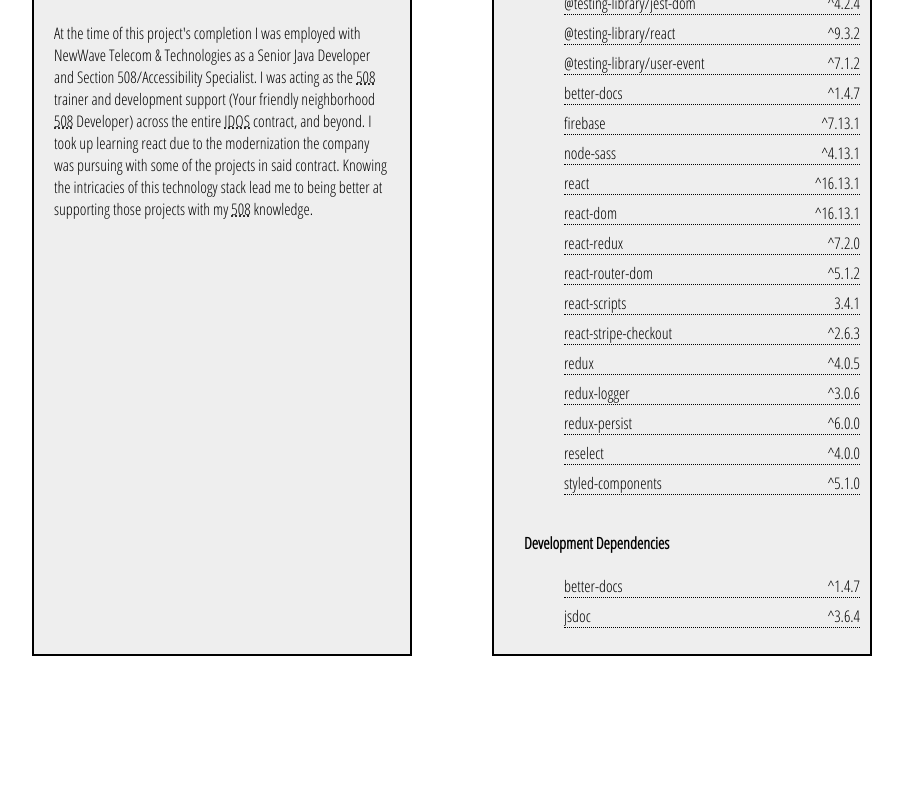
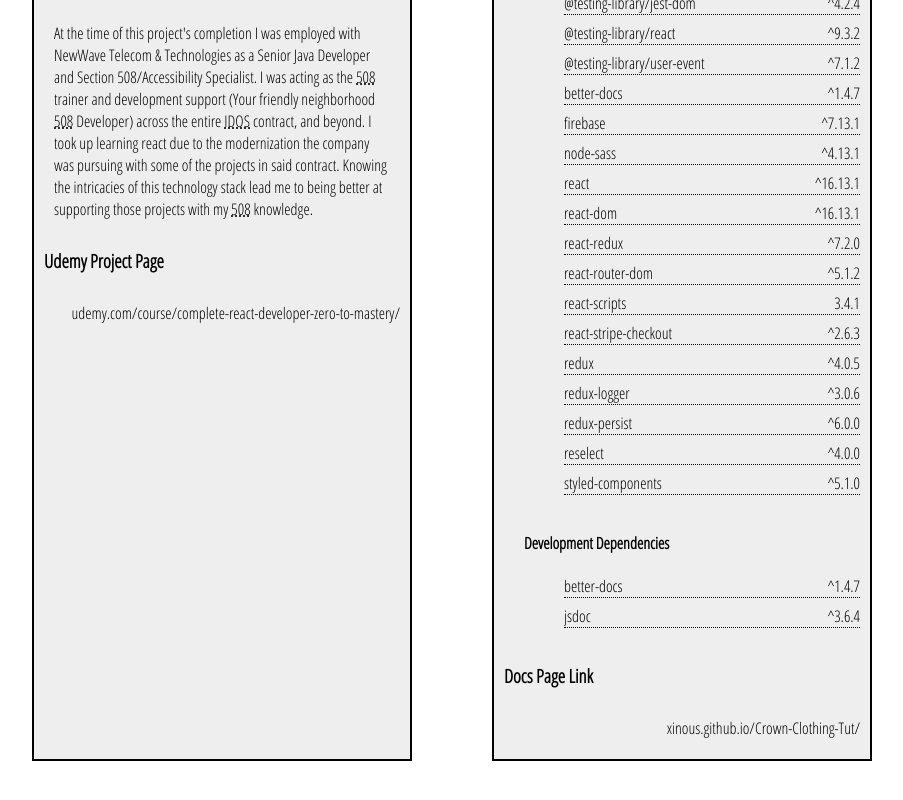
Before and after one commit to manningmicah/Crown-Clothing-Tut, a React (Create React App) app: page /about in a window 1280 px wide. Shown: the part 711-1511 px from the top of the page, without its empty margins (33-936 px from the left). Before the commit the page ends 1422 px from the top, so only its background shows below. Built offline with nearby package versions, Linux system fonts and the light colour scheme; no server answers.

Commit message:
Link accessibility and new links
add styles for hover, focus, active on the header links
change Link to NavLink in header
add link on about to project on Udemy
add link on about page for generated docs

```diff
--- a/src/components/main/header.styled.js
+++ b/src/components/main/header.styled.js
@@ -1,6 +1,6 @@
 import styled from 'styled-components';
-import { Link } from 'react-router-dom';
-import 'assets/color-palette.scss';
+import { NavLink } from 'react-router-dom';
+import mainTheme from 'assets/color-palettes.js';
 
 export const HeaderContainer = styled.div`
 	height: 70px;
@@ -11,7 +11,7 @@ export const HeaderContainer = styled.div`
 	border-bottom: 3px solid black;
 `;
 
-export const LogoContainer = styled(Link)`
+export const LogoContainer = styled(NavLink)`
 	height: 100%;
 	width: 85px;
 	padding: 15px;
@@ -25,13 +25,13 @@ export const OptionsContainer = styled.nav`
 	justify-content: flex-end;
 `;
 
-export const OptionLink = styled(Link)`
+export const OptionLink = styled(NavLink)`
 	padding: 10px 15px;
 	cursor: pointer;
 	text-align: center;
 
-	&:active {
-		color: $MainBgColor;
-		background: $MainColor;
+	&:active, &:hover, &:focus {
+		color: ${mainTheme.MainBgColor};
+		background: ${mainTheme.MainColor};
 	}
 `;
--- a/src/pages/about/about.page.jsx
+++ b/src/pages/about/about.page.jsx
@@ -12,6 +12,7 @@ import {
 	ItemValue,
 	DetailBlock,
 	Blurb,
+	Linked,
 } from './about.styled';
 
 const About = () => (
@@ -42,10 +43,16 @@ const About = () => (
 					in said contract. Knowing the intricacies of this technology stack lead me to being better at supporting those
 					projects with my <abbr title='Section 508'>508</abbr> knowledge.
 				</DetailBlock>
+				<ItemName>Udemy Project Page</ItemName>
+				<Linked to='https://www.udemy.com/course/complete-react-developer-zero-to-mastery/'>
+					udemy.com/course/complete-react-developer-zero-to-mastery/
+				</Linked>
 			</AboutDev>
 			<AboutProject>
 				<SectionTitle>About the App:</SectionTitle>
 				<PackageInfo />
+				<ItemName>Docs Page Link</ItemName>
+				<Linked to='https://xinous.github.io/Crown-Clothing-Tut/'>xinous.github.io/Crown-Clothing-Tut/</Linked>
 			</AboutProject>
 		</CardContainer>
 	</AboutContainer>
--- a/src/pages/about/about.styled.js
+++ b/src/pages/about/about.styled.js
@@ -1,4 +1,5 @@
 import styled, { css } from 'styled-components';
+import { Link } from 'react-router-dom';
 
 const card = css`
 	background-color: #eee;
@@ -54,3 +55,9 @@ export const DetailBlock = styled.p`
 	padding: 10px;
 	margin: 0;
 `;
+
+export const Linked = styled(Link)`
+	margin: 10px 0;
+	text-align: right;
+	align-self: right;
+`;
```
